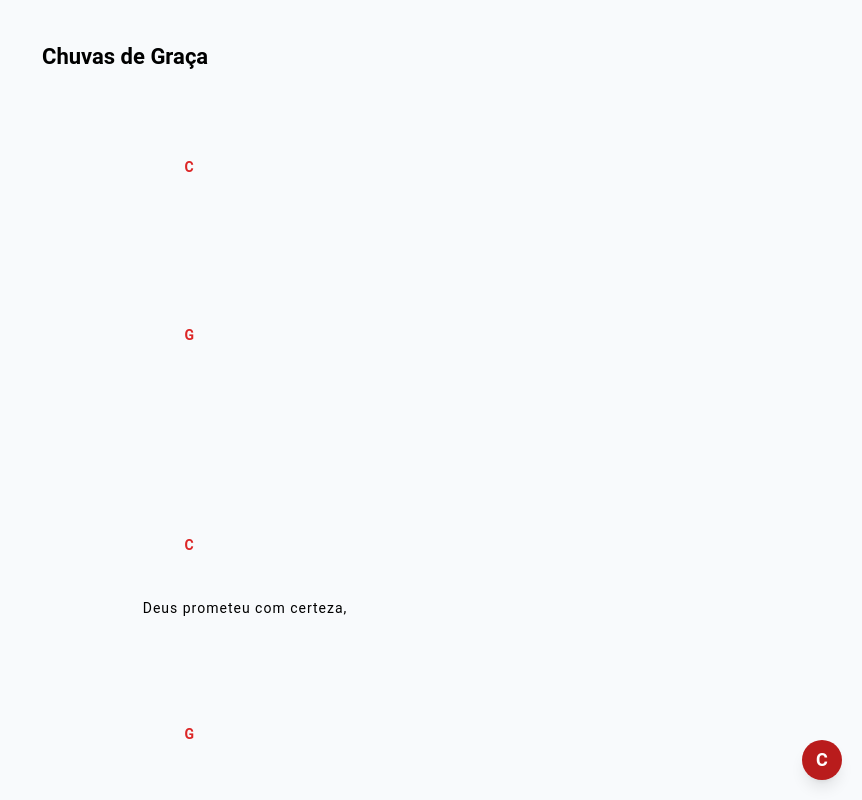
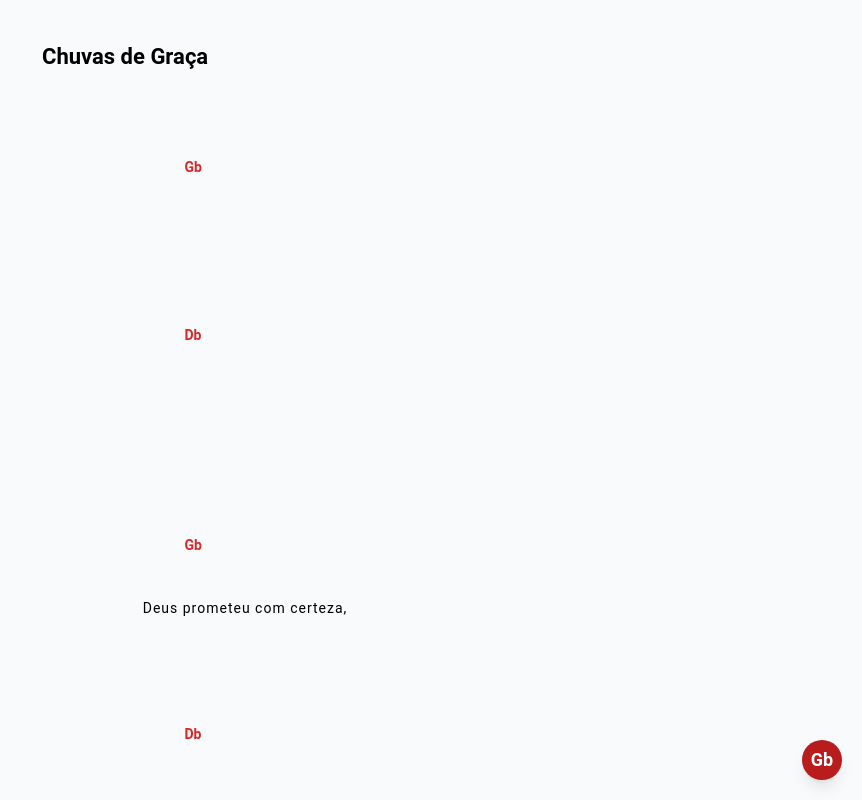
Before and after one commit to thiago-silva-santos/gospeltune, a Nuxt app: page /song-view/hinos-harpa-crista/1 in a window 1280 px wide. Shown: the top 800 px of the page, without its empty margins (418-1280 px from the left). Built offline with nearby package versions, Linux system fonts and the light colour scheme.

Commit message:
Implementa acorde inicial aos hinos da harpa

```diff
--- a/components/Tuning.vue
+++ b/components/Tuning.vue
@@ -42,7 +42,12 @@
 </template>
 <script>
 export default {
-
+     props: {
+          tonalidadePadrao: {
+               type: Number,
+               default: 0
+          }
+     },
      emits: ['tuning-component-tune'],
      data() {
           return {
@@ -122,6 +127,9 @@ export default {
           }
      },
      created() {
+          if (this.tonalidadePadrao !== 0) {
+               this.tonalidadeAtual = this.tonalidadePadrao
+          }
      }
 }
 </script>
@@ -162,11 +170,17 @@ export default {
      @apply rounded-full shadow-slate-400 w-8 h-8 text-slate-700 bg-slate-200;
      transition: all .3s ease;
 }
+
 .tom_button:hover {
      @apply bg-slate-300
 }
+
 .active {
      @apply bg-rose-600 text-white
+}
+
+.active:hover {
+     @apply bg-slate-600
 }
 
 
@@ -201,5 +215,4 @@ export default {
      .button_container {
           @apply flex-wrap justify-center
      }
-}
-</style>
+}</style>
--- a/pages/song-view/hinos-harpa-crista/[id].vue
+++ b/pages/song-view/hinos-harpa-crista/[id].vue
@@ -4,7 +4,7 @@
                <h1 class="song_title">{{ corinho.nome }}</h1>
                <Song :song="corinho.cifra" :tonalidade="tonalidadeAtual"></Song>
           </div>
-          <tuning @tuning-component-tune="getTom"></tuning>
+          <tuning @tuning-component-tune="getTom" :tonalidade-padrao="tonalidadeAtual"></tuning>
      </div>
 </template>
 <script>
@@ -25,7 +25,6 @@ export default {
                return song
           },
 
-
      },
      methods: {
           changeTom(value) {
@@ -36,17 +35,20 @@ export default {
           }
      },
      created() {
+          if (this.corinho.tonalidade) {
+               this.changeTom(this.corinho.tonalidade)
+          }
      }
 
 
 }
 </script>
 <style scoped>
-
 .song_title {
      @apply text-black font-semibold;
      font-size: 22px;
 }
+
 .tom_button {
      @apply rounded-full shadow-sm w-8 h-8 text-rose-600 bg-rose-200
 }
@@ -54,16 +56,20 @@ export default {
 .active {
      @apply bg-rose-600 text-white
 }
+
 .song_container {
-     @apply py-10 px-5  flex flex-col max-w-[400px] mx-auto;
+     @apply py-10 px-5 flex flex-col max-w-[400px] mx-auto;
 }
+
 @media (max-width: 500px) {
      .button_container {
           @apply gap-2
      }
+
      .song_container {
           margin: 0;
      }
+
      .button_container2 {
           @apply gap-3.5
      }
```
Also changed, not shown: assets/hinos-harpa-crista.json.
